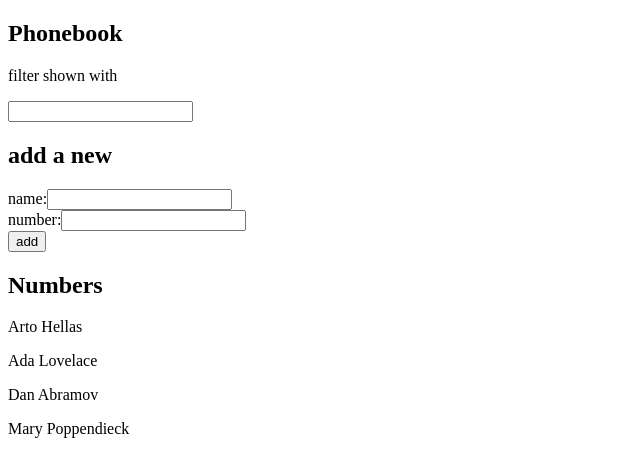
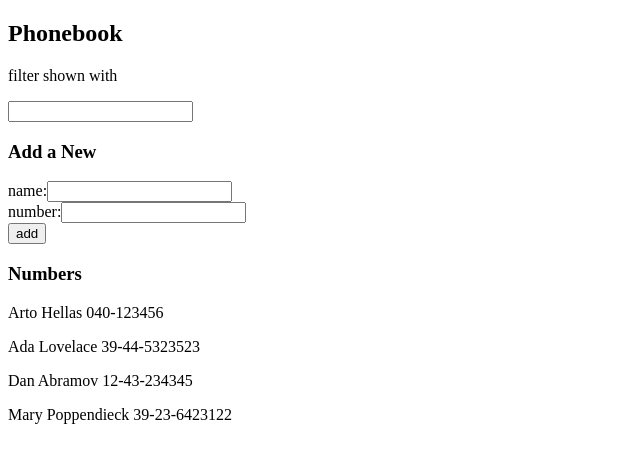
Before and after one commit to vzbel/fullstack-open, a React (Vite) app in the folder part2/phonebook/: page / in a window 1280 px wide. Shown: the top 476 px of the page, without its empty margins (0-640 px from the left). Built offline with nearby package versions, Linux system fonts and the light colour scheme.

Commit message:
Complete exercise 2.10

```diff
--- a/part2/phonebook/src/App.jsx
+++ b/part2/phonebook/src/App.jsx
@@ -1,4 +1,7 @@
 import { useState } from 'react'
+import Filter from "./components/Filter"
+import PersonForm from "./components/PersonForm"
+import Persons from "./components/Persons"
 
 const App = () => {
   const [persons, setPersons] = useState([
@@ -8,7 +11,7 @@ const App = () => {
     { name: 'Mary Poppendieck', number: '39-23-6423122', id: 4 }
   ])
   const [newName, setNewName] = useState("")
-  const [newPhone, setNewPhone] = useState("")
+  const [newNumber, setNewNumber] = useState("")
   const [query, setQuery] = useState("");
 
   const personsToShow = query ?
@@ -24,8 +27,8 @@ const App = () => {
     setNewName(e.target.value);
   };
 
-  const handlePhoneChange = (e) => {
-    setNewPhone(e.target.value);
+  const handleNumberChange = (e) => {
+    setNewNumber(e.target.value);
   };
 
   const handleQueryChange = (e) => {
@@ -36,13 +39,13 @@ const App = () => {
     e.preventDefault();
     if(persons.find((p) => (p.name === newName))){
       alert(`${newName} is already added to phonebook`)
-    }else if(persons.find((p) => (p.phone === newPhone))){
-      alert(`${newPhone} is already added to phonebook`)
+    }else if(persons.find((p) => (p.number === newNumber))){
+      alert(`${newNumber} is already added to phonebook`)
     }else{
       setPersons(persons.concat(
         {
           name: newName,
-          phone: newPhone
+          number: newNumber
         }
       ));
     }
@@ -51,43 +54,26 @@ const App = () => {
   return (
     <div>
       <h2>Phonebook</h2>
-      <div>
-        <p>filter shown with</p>
-        <input type="text" value={query} onChange={handleQueryChange}/>
-      </div>
-      <h2>add a new</h2>
-      <form onSubmit={handleSubmit}>
-        <div>
-          name:
-          <input
-            value={newName}
-            onChange={handleNameChange}
-          />
-        </div>
-        <div>
-          number:
-          <input
-            value={newPhone}
-            onChange={handlePhoneChange}
-          />
-        </div>
-        <div>
-        <button type="submit">add</button>
-        </div>
-      </form>
+      <Filter
+        query={query}
+        onChange={handleQueryChange}
+      />
 
-      <h2>Numbers</h2>
-      <div>
-      {
-        personsToShow.map((person) => (
-          <p key={person.name}>
-            {person.name} {person.phone}
-          </p>
-        ))
-      }
-      </div>
+      <h3>Add a New</h3>
+      <PersonForm
+        onSubmit={handleSubmit}
+        newName={newName}
+        newNumber={newNumber}
+        onNameChange={handleNameChange}
+        onNumberChange={handleNumberChange}
+      />
+
+      <h3>Numbers</h3>
+      <Persons
+        persons={personsToShow}
+      />
     </div>
-  )
+  );
 }
 
-export default App
+export default App;
--- /dev/null
+++ b/part2/phonebook/src/components/Filter.jsx
@@ -0,0 +1,10 @@
+const Filter = ({ query, onChange }) => {
+  return (
+    <div>
+      <p>filter shown with</p>
+      <input type="text" value={query} onChange={onChange}/>
+    </div>
+  );
+};
+
+export default Filter;
--- /dev/null
+++ b/part2/phonebook/src/components/Person.jsx
@@ -0,0 +1,7 @@
+const Person = ({person}) => {
+  return (
+    <p>{person.name} {person.number}</p>
+  );
+}
+
+export default Person;
--- /dev/null
+++ b/part2/phonebook/src/components/PersonForm.jsx
@@ -0,0 +1,25 @@
+const PersonForm = (props) => {
+  return (
+    <form onSubmit={props.onSubmit}>
+      <div>
+        name:
+        <input
+          value={props.newName}
+          onChange={props.onNameChange}
+        />
+      </div>
+      <div>
+        number:
+        <input
+          value={props.newNumber}
+          onChange={props.onNumberChange}
+        />
+      </div>
+      <div>
+      <button type="submit">add</button>
+      </div>
+    </form>
+  );
+};
+
+export default PersonForm;
--- /dev/null
+++ b/part2/phonebook/src/components/Persons.jsx
@@ -0,0 +1,18 @@
+import Person from "./Person";
+
+const Persons = ({ persons }) => {
+  return (
+    <div>
+      {
+        persons.map((p) => (
+          <Person
+            key={p.name}
+            person={p}
+          />
+        ))
+      }
+    </div>
+  );
+};
+
+export default Persons;
```
